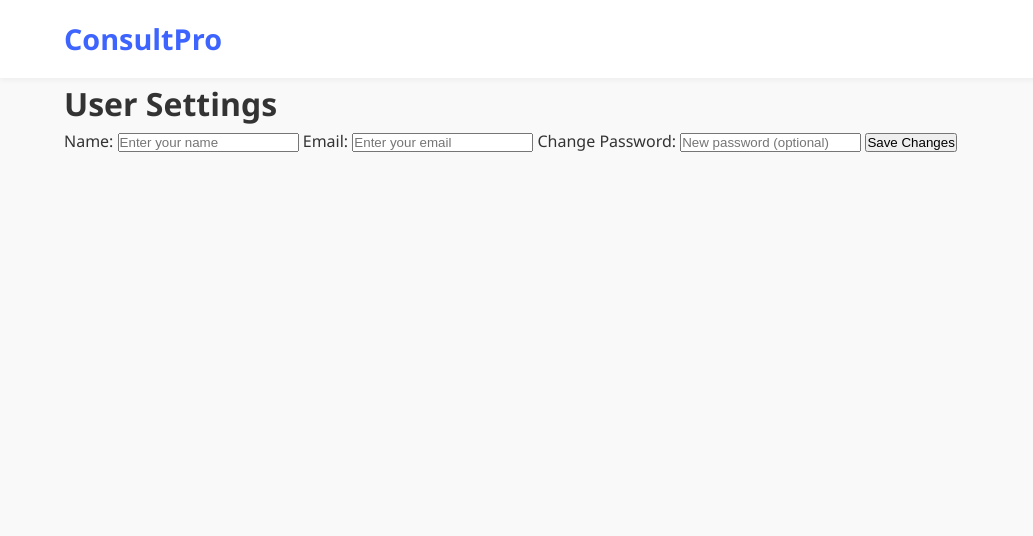
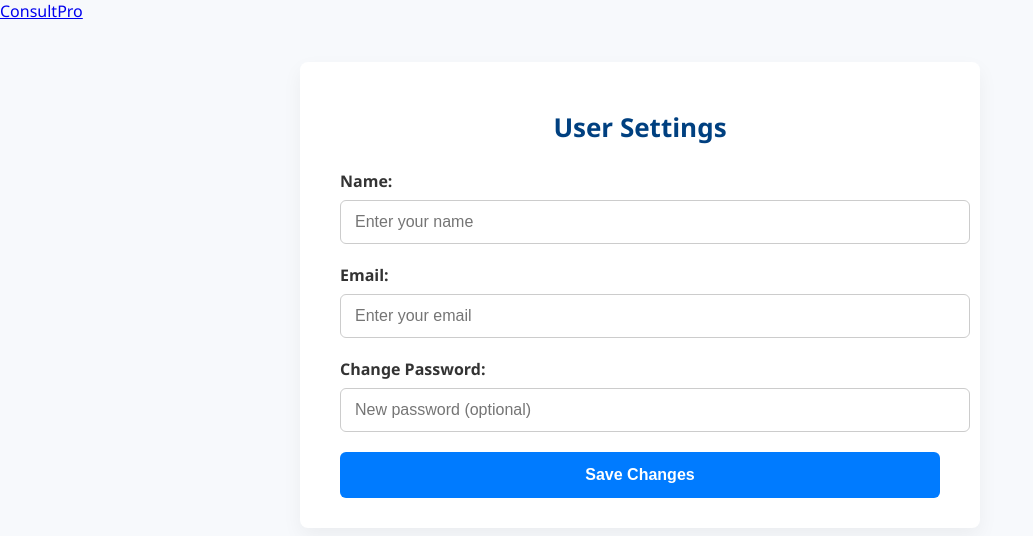
Before and after one commit to bed-com-06-19/consultant, a website: page public/settings.html in a window 1280 px wide. Shown: the whole page, without its empty margins (0-1033 px from the left). Drawn offline with Linux system fonts and the light colour scheme.

Commit message:
settings page

```diff
--- /dev/null
+++ b/public/css/settings.css
@@ -0,0 +1,74 @@
+/* SETTINGS PAGE STYLING */
+body {
+    font-family: 'Segoe UI', Tahoma, Geneva, Verdana, sans-serif;
+    margin: 0;
+    background-color: #f7f9fc;
+    color: #333;
+  }
+
+  main.container {
+    max-width: 600px;
+    margin: 40px auto;
+    background: white;
+    padding: 30px 40px;
+    border-radius: 8px;
+    box-shadow: 0 8px 20px rgba(0, 0, 0, 0.05);
+  }
+
+  main h1 {
+    font-size: 26px;
+    margin-bottom: 25px;
+    text-align: center;
+    color: #004080;
+  }
+
+  form label {
+    display: block;
+    margin-bottom: 8px;
+    font-weight: 600;
+    color: #333;
+  }
+
+  form input {
+    width: 100%;
+    padding: 12px 14px;
+    margin-bottom: 20px;
+    border: 1px solid #ccc;
+    border-radius: 6px;
+    font-size: 16px;
+    transition: border-color 0.3s ease;
+  }
+
+  form input:focus {
+    border-color: #007bff;
+    outline: none;
+  }
+
+  button[type="submit"] {
+    width: 100%;
+    background-color: #007bff;
+    color: white;
+    padding: 14px 0;
+    font-size: 16px;
+    font-weight: bold;
+    border: none;
+    border-radius: 6px;
+    cursor: pointer;
+    transition: background-color 0.3s ease;
+  }
+
+  button[type="submit"]:hover {
+    background-color: #0056b3;
+  }
+
+  /* Responsive adjustments */
+  @media (max-width: 600px) {
+    main.container {
+      padding: 20px;
+      margin: 20px;
+    }
+
+    main h1 {
+      font-size: 22px;
+    }
+  }
--- a/public/css/style.css
+++ b/public/css/style.css
@@ -41,7 +41,8 @@
   .nav-links {
     list-style: none;
     display: flex;
-    gap: 1.2rem;
+    gap: 1.6rem;
+
   }
 
   .nav-links a {
--- a/public/settings.html
+++ b/public/settings.html
@@ -4,7 +4,7 @@
   <meta charset="UTF-8" />
   <meta name="viewport" content="width=device-width, initial-scale=1.0"/>
   <title>User Settings - ConsultPro</title>
-  <link rel="stylesheet" href="css/style.css"/>
+  <link rel="stylesheet" href="css/settings.css"/>
 </head>
 <body>
   <header class="navbar">
```
Also changed, not shown: public/index.html (+3 -3 lines), routes/userRoutes.js (+17 -0 lines).
